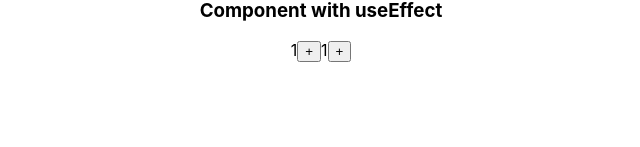
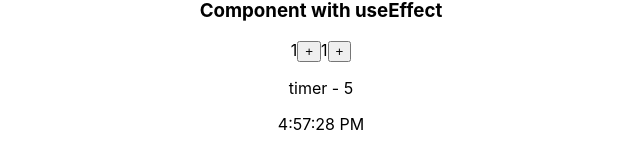
Before and after one commit to wrunika/samurai-way-main, a React (Create React App) app: page / in a window 1280 px wide. Shown: the part 1949-2096 px from the top of the page, without its empty margins (319-959 px from the left). Before the commit the page ends 2011 px from the top, so only its background shows below. Built offline with nearby package versions, Linux system fonts and the light colour scheme.

Commit message:
feat: add component and story with useEffect and clock

```diff
--- a/src/components/ComponentWithUseEffect/ComponentWithUseEffect.tsx
+++ b/src/components/ComponentWithUseEffect/ComponentWithUseEffect.tsx
@@ -4,12 +4,15 @@ export const ComponentWithUseEffect = () => {
 
     const [counter, setCounter] = useState(1);
     const [anotherCounter, setAnotherCounter] = useState(1);
-    console.log('ComponentWithUseEffect')
+    const [seconds, setSeconds] = useState(0);
+    const [time, setTime] = useState(new Date().toLocaleTimeString());
 
-    useEffect(() => {
+    //console.log('ComponentWithUseEffect')
+
+    /*useEffect(() => {
         console.log('useEffect')
         document.title = counter.toString();
-    }, [counter]) //first render end every counter`s changing
+    }, [counter]) //first render end every counter`s changing*/
 
     /*useEffect(() => {
         console.log('useEffect')
@@ -21,6 +24,28 @@ export const ComponentWithUseEffect = () => {
     }) // every render
     */
 
+    /*useEffect(() => {
+        setTimeout(() => {
+            console.log('setT')
+            document.title = counter.toString();
+        }, 2000)
+    }, [counter])*/
+    useEffect(() => {
+        setInterval(() => {
+            //console.log('setI ' + seconds)
+            setSeconds(sec => sec + 1);
+            //setSeconds(seconds+ 1);
+        }, 1000)
+    }, [])
+    useEffect(() => {
+        setInterval(() => {
+            //console.log('setI ' + seconds)
+            setTime( new Date().toLocaleTimeString());
+            //setSeconds(seconds+ 1);
+        }, 1000)
+    }, [])
+
+
     return(
         <div>
             <h3>Component with useEffect</h3>
@@ -28,6 +53,8 @@ export const ComponentWithUseEffect = () => {
             <button onClick={()=> setCounter(counter + 1)}>+</button>
             {anotherCounter}
             <button onClick={()=> setAnotherCounter(anotherCounter + 1)}>+</button>
+            <p>timer - {seconds}</p>
+            <p>{time}</p>
         </div>
     )
 }
```
Also changed, not shown: src/components/Clock/Clock.tsx (added, +25 -0 lines), 1 other file (tests, documents, lock files or other folders).
